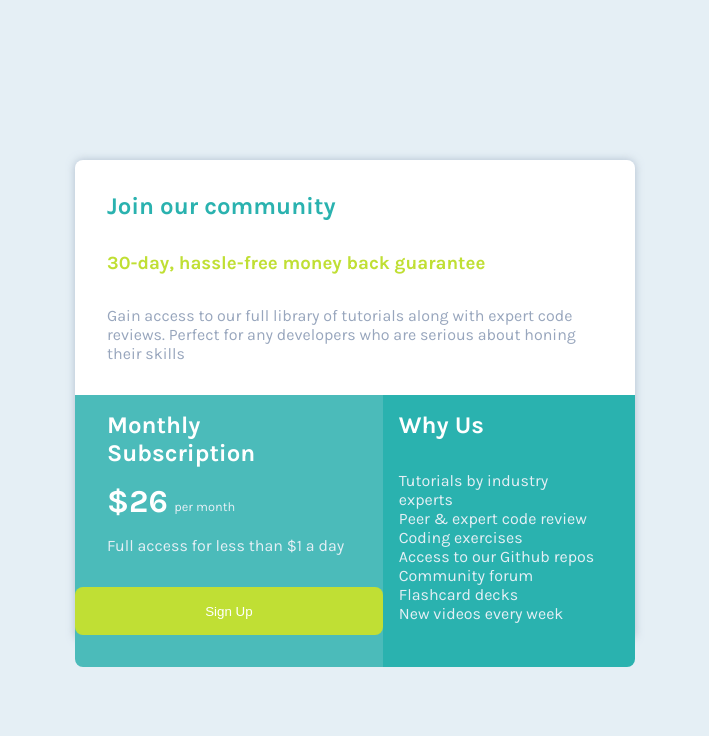
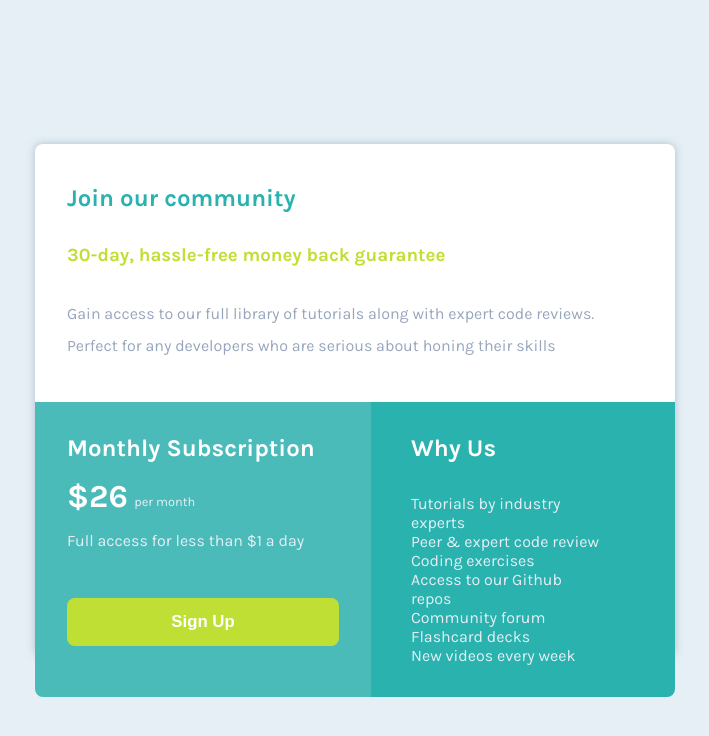
Before and after one commit to Ferain93/single-price, a plain HTML site: page index.html in a window 1280 px wide. Shown: the whole page, without its empty margins (285-994 px from the left). Drawn offline with Linux system fonts and the light colour scheme.

Commit message:
feat: content button

```diff
--- a/index.html
+++ b/index.html
@@ -15,7 +15,8 @@
                 <section class="content">
                     <h2 class="content__title">Join our community</h2>
                     <h3 class="content__details">30-day, hassle-free money back guarantee</h3>
-                    <p class="content__description">Gain access to our full library of tutorials along with expert code reviews. Perfect for any developers who are serious about honing their skills</p>
+                    <p class="content__description">Gain access to our full library of tutorials along with expert code reviews.
+                        Perfect for any developers who are serious about honing their skills</p>
                 </section>
 
                 <section class="content-item">
@@ -25,7 +26,9 @@
                             <h3 class="subscription__price">$26</h3><div class="subscription__time">per month</div>
                         </div>
                         <p class="subscription__description">Full access for less than $1 a day</p>
-                        <button class="button">Sign Up</button>
+                        <div class="content-button">
+                            <button class="button">Sign Up</button>
+                        </div>
                     </article>
 
                     <article class="content-reason">
--- a/style.css
+++ b/style.css
@@ -45,25 +45,26 @@ body {
     box-shadow: 0 0 0.5rem hsla(217, 22%, 67%, 0.685);
     border-radius: 0.5rem;
     display: grid;
-    margin: 2.5rem 2.5rem;
-    gap: 2rem;
-    width: 35rem;
-    height: 30rem;
+    margin: 2rem 2rem;
+    gap: 0rem;
+    width: 40rem;
+    height: 32rem;
 }
 
 .content__title {
     color: var(--colorCyan);
-    padding: 2rem 2rem 0rem 2rem;
+    padding: 2.5rem 2rem 0rem 2rem;
 }
 
 .content__details {
     color: var(--colorBrightyellow);
-    padding: 2rem 2rem 0rem 2rem;
+    padding: 2rem 2.5rem 0rem 2rem;
 }
 
 .content__description {
     color: var(--colorGrayishblue);
-    padding: 2rem 2rem 0rem 2rem;
+    padding: 2rem 2.5rem 2.5rem 2rem;
+    line-height: 2rem;
 }
 
 .content-item {
@@ -80,7 +81,7 @@ body {
 }
 
 .subscription__title {
-    padding: 1rem 2rem 0rem 2rem;
+    padding: 2rem 2.5rem 0rem 2rem;
 }
 
 .div-price {
@@ -106,15 +107,23 @@ body {
     padding: 1rem 2rem 2rem 2rem;
 }
 
+.content-button {
+    margin-left: 2rem;
+    margin-right: 2rem;
+    margin-top: 1rem;
+}
+
 .button {
     background: var(--colorBrightyellow);
     color: var(--colorWhite);
-    padding: 1rem 1rem 1rem 1rem;
-    margin-bottom: 2rem;
+    padding: 0.8rem;
     border-radius: 0.5rem;
     border: none;
-    width: 100%;
+    width: 17rem;
     height: 3rem;
+    font-weight: bold;
+    font-size: 1.05rem;
+    grid-column-start: 2;
 }
 
 .content-reason {
@@ -123,19 +132,19 @@ body {
 }
 
 .content-reason__title {
-    padding: 1rem 2rem 1rem 1rem;
+    padding: 2rem 2.5rem 1rem 2.5rem;
 }
 
 .content-reason__list {
     list-style: none;
-    padding: 1rem 2rem 1rem 1rem;
+    padding: 1rem 4.5rem 2rem 2.5rem;
 }
 .content-reason__list a {
     color: var(--colorLightgray);
     text-decoration: none;
 }
 
-@media(max-width:23.5rem) {
+@media(max-width:23.4rem) {
     .content-item {
         display: flex;
         flex-direction: column;
```
